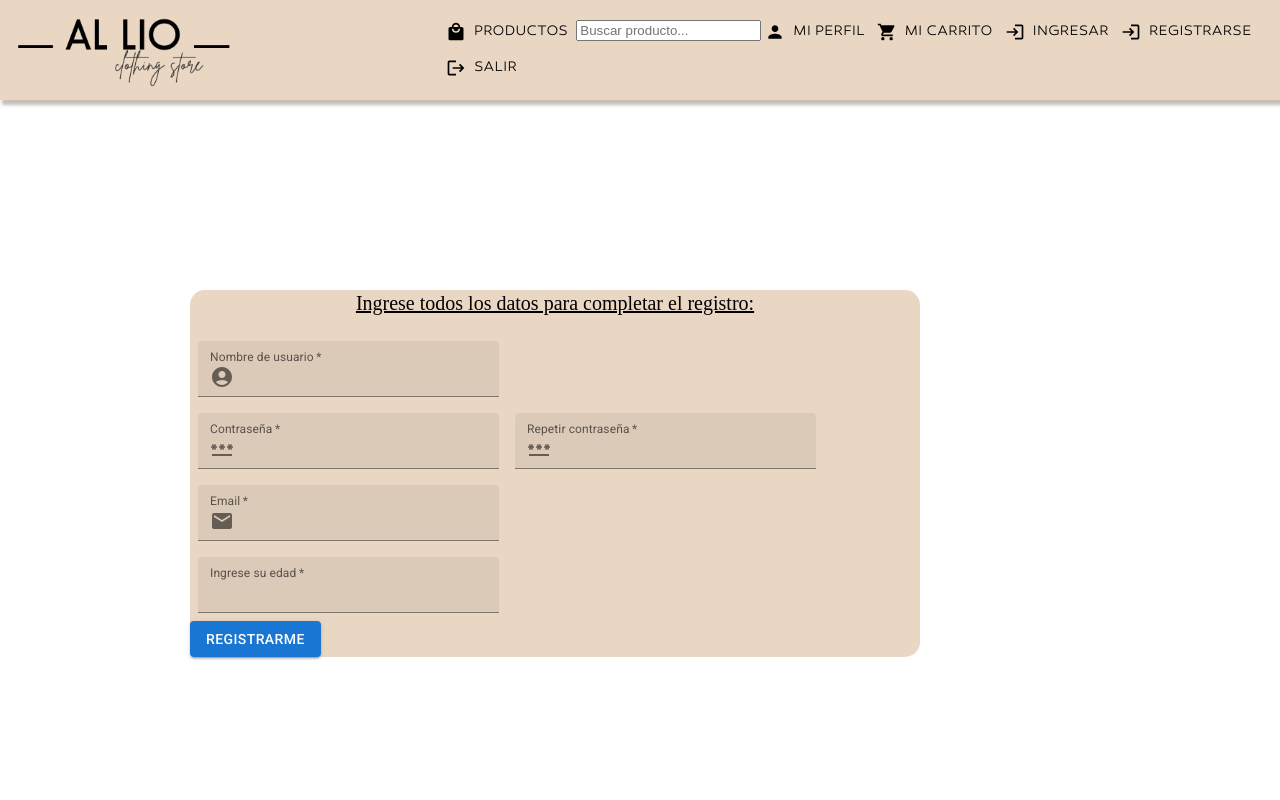
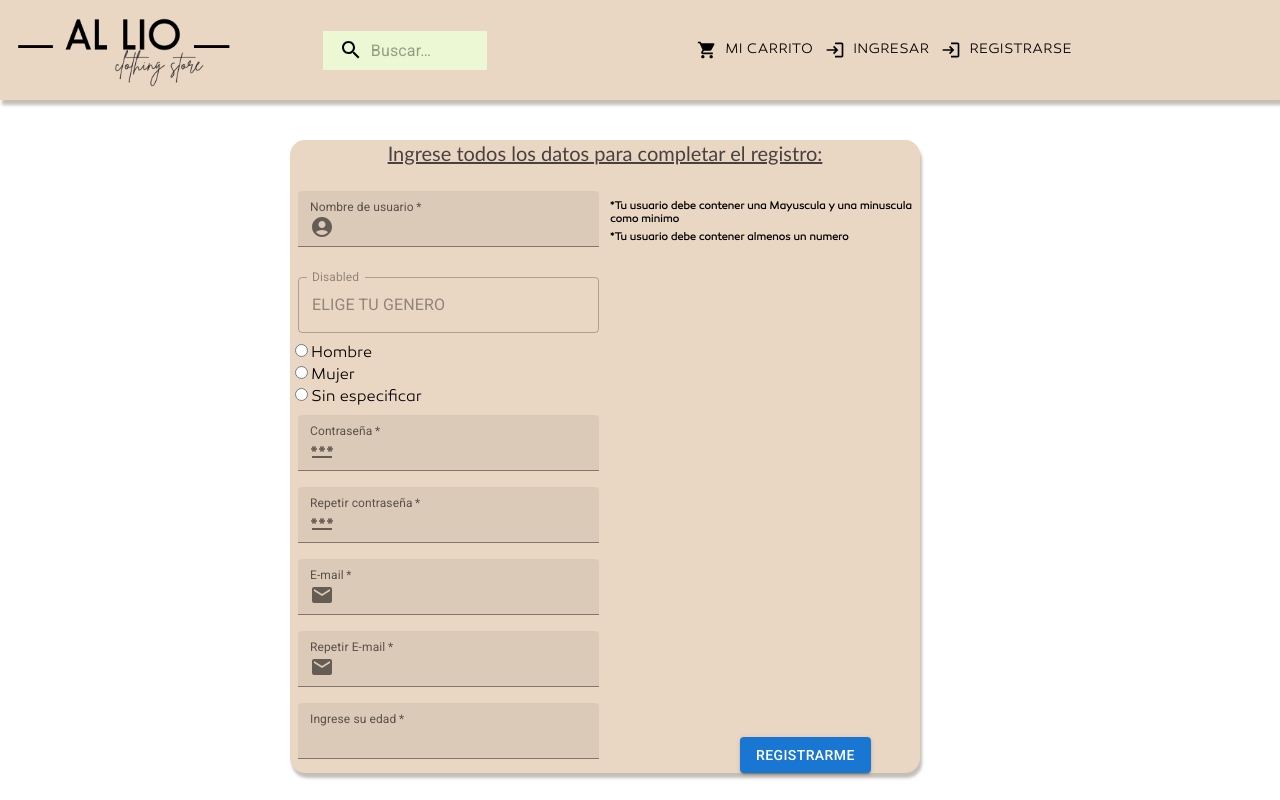
Before and after one commit to BStar098/al_lio_front_repo, a React (Create React App) app: page /signup in a window 1280 px wide. Built offline with nearby package versions, Linux system fonts and the light colour scheme.

Commit message:
cambie la navbar y el login

```diff
--- a/src/App.js
+++ b/src/App.js
@@ -7,6 +7,7 @@ import Main from "./components/Main";
 import Login from "./components/Login";
 import Register from "./components/Register";
 import Item from "./commons/Item";
+import BarraDeBusqueda from "./components/BarraDeBusqueda";
 
 function App() {
   return (
@@ -15,7 +16,7 @@ function App() {
       <div className="bodyContainer">
         <Routes>
           <Route path="/" element={<Main />}></Route>
-          <Route path="/:id" element={<Item/>}></Route>
+          <Route path="/:id" element={<Item />}></Route>
           <Route
             path="/products"
             element={<Grid clothes={clothesArray} />}
--- /dev/null
+++ b/src/components/BarraDeBusqueda.js
@@ -0,0 +1,74 @@
+import * as React from "react";
+import { styled, alpha } from "@mui/material/styles";
+
+import Box from "@mui/material/Box";
+import Toolbar from "@mui/material/Toolbar";
+import IconButton from "@mui/material/IconButton";
+
+import InputBase from "@mui/material/InputBase";
+
+import SearchIcon from "@mui/icons-material/Search";
+
+const Search = styled("div")(({ theme }) => ({
+  position: "relative",
+
+  backgroundColor: "#ecf8d4",
+  "&:hover": {
+    backgroundColor: "#ecf8d4",
+  },
+  marginLeft: 0,
+  [theme.breakpoints.up("sm")]: {
+    marginLeft: theme.spacing(1),
+    width: "auto",
+  },
+}));
+
+const SearchIconWrapper = styled("div")(({ theme }) => ({
+  padding: theme.spacing(0, 2),
+  height: "100%",
+  position: "absolute",
+  pointerEvents: "none",
+  display: "flex",
+  alignItems: "center",
+  justifyContent: "center",
+}));
+
+const StyledInputBase = styled(InputBase)(({ theme }) => ({
+  "& .MuiInputBase-input": {
+    padding: theme.spacing(1, 1, 1, 0),
+    // vertical padding + font size from searchIcon
+    paddingLeft: `calc(1em + ${theme.spacing(4)})`,
+    transition: theme.transitions.create("width"),
+    [theme.breakpoints.up("sm")]: {
+      width: "12ch",
+      "&:focus": {
+        width: "35ch",
+      },
+    },
+  },
+}));
+
+export default function SearchAppBar() {
+  return (
+    <Box sx={{ flexGrow: 1 }}>
+      <Toolbar>
+        <IconButton
+          size="large"
+          edge="start"
+          aria-label="open drawer"
+          sx={{ mr: 2 }}
+        ></IconButton>
+
+        <Search>
+          <SearchIconWrapper>
+            <SearchIcon />
+          </SearchIconWrapper>
+          <StyledInputBase
+            placeholder="Buscar…"
+            inputProps={{ "aria-label": "search" }}
+          />
+        </Search>
+      </Toolbar>
+    </Box>
+  );
+}
--- a/src/components/Navbar.js
+++ b/src/components/Navbar.js
@@ -2,11 +2,11 @@ import { Button } from "@mui/material";
 import { Link } from "react-router-dom";
 import PersonIcon from "@mui/icons-material/Person";
 import ShoppingCartIcon from "@mui/icons-material/ShoppingCart";
-import LocalMallIcon from "@mui/icons-material/LocalMall";
 import LoginIcon from "@mui/icons-material/Login";
 import LogoutIcon from "@mui/icons-material/Logout";
-import "../styles/Navbar/Style.css";
+import "../styles/Navbar, login y register/Style.css";
 import img from "./Logo_pagina.png";
+import BarraDeBusqueda from "./BarraDeBusqueda";
 
 const Navbar = () => {
   return (
@@ -14,40 +14,13 @@ const Navbar = () => {
       <Link to="/">
         <img src={img} alt="alLioLogo" className="imagen" />
       </Link>
-      <div>
-        <Link to="">
-          <Button
-            style={{
-              backgroundColor: "#ead7c3",
-              color: "black",
-              fontFamily: "Canaro",
-            }}
-            className="Boton"
-            startIcon={<LocalMallIcon />}
-          >
-            Productos
-          </Button>
-        </Link>
 
-        <input
-          className="barrita-de-busqueda"
-          type="text"
-          placeholder="Buscar producto..."
-        ></input>
+      <BarraDeBusqueda className="barrita-de-busqueda" />
 
-        <Link to="">
-          <Button
-            startIcon={<PersonIcon />}
-            className="Boton"
-            style={{
-              backgroundColor: "#ead7c3",
-              color: "black",
-              fontFamily: "Canaro",
-            }}
-          >
-            Mi perfil
-          </Button>
-        </Link>
+      <div
+        className="caja-boton"
+        style={{ display: "flex", justifyContent: "flex-end" }}
+      >
         <Link to="">
           <Button
             startIcon={<ShoppingCartIcon />}
@@ -87,7 +60,15 @@ const Navbar = () => {
             Registrarse
           </Button>
         </Link>
-        <Link to="/logout">
+      </div>
+    </div>
+  );
+};
+
+export default Navbar;
+
+/*
+ <Link to="/logout">
           <Button
             className="Boton"
             startIcon={<LogoutIcon />}
@@ -100,9 +81,19 @@ const Navbar = () => {
             Salir
           </Button>
         </Link>
-      </div>
-    </div>
-  );
-};
+        */
 
-export default Navbar;
+/*  <Link to="">
+          <Button
+            startIcon={<PersonIcon />}
+            className="Boton"
+            style={{
+              backgroundColor: "#ead7c3",
+              color: "black",
+              fontFamily: "Canaro",
+            }}
+          >
+            Mi perfil
+          </Button>
+        </Link>
+        */
--- a/src/components/Register.js
+++ b/src/components/Register.js
@@ -7,11 +7,15 @@ import PasswordIcon from "@mui/icons-material/Password";
 import EmailIcon from "@mui/icons-material/Email";
 import { Link } from "react-router-dom";
 import { usersRequests } from "../state/users";
+import { useState, useEffect } from "react";
 
 const register = () => {
   const registerHandler = () => {
     usersRequests.post("/register", {});
   };
+
+  //const [registro, setRegistro] = useState([]);
+
   return (
     <Box
       component="form"
@@ -41,6 +45,37 @@ const register = () => {
               }}
             />
           </Link>
+          <div className="requisitos">
+            <h6 className>
+              *Tu usuario debe contener una Mayuscula y una minuscula como
+              minimo
+            </h6>
+            <h6 className="h6-1">
+              *Tu usuario debe contener almenos un numero
+            </h6>
+          </div>
+        </div>
+        <div>
+          <TextField
+            disabled
+            id="standard-disabled"
+            label="Disabled"
+            defaultValue="ELIGE TU GENERO"
+          />
+        </div>
+        <div className="elegir-genero">
+          <div>
+            <input type="radio" name="citizenship" id="sexo" value="hombre" />
+            Hombre
+          </div>
+          <div>
+            <input type="radio" name="citizenship" id="sexo" value="mujer" />
+            Mujer
+          </div>
+          <div>
+            <input type="radio" name="citizenship" id="sexo" value="mujer" />
+            Sin especificar
+          </div>
         </div>
         <div>
           <Link to="">
@@ -76,13 +111,27 @@ const register = () => {
             />
           </Link>
         </div>
-
         <div>
           <Link to="">
             <TextField
               required
               id="filled-password-input"
-              label="Email"
+              label="E-mail"
+              type="email"
+              autoComplete="current-password"
+              variant="filled"
+              InputProps={{
+                startAdornment: (
+                  <InputAdornment position="start">
+                    <EmailIcon />
+                  </InputAdornment>
+                ),
+              }}
+            />
+            <TextField
+              required
+              id="filled-password-input"
+              label="Repetir E-mail"
               type="email"
               autoComplete="current-password"
               variant="filled"
@@ -96,7 +145,6 @@ const register = () => {
             />
           </Link>
         </div>
-
         <div>
           <TextField
             required
@@ -110,7 +158,7 @@ const register = () => {
             variant="filled"
           />
         </div>
-
+        <div className="boton-registro">
           <Button
             className="enviar-datos"
             variant="contained"
@@ -119,6 +167,7 @@ const register = () => {
             Registrarme
           </Button>
         </div>
+      </div>
     </Box>
   );
 };
--- /dev/null
+++ b/src/styles/Navbar, login y register/Style.css
@@ -0,0 +1,117 @@
+.Navbar {
+  background-color: #ead7c3;
+  display: flex;
+  justify-content: flex-end;
+  align-items: center;
+  padding: 0px;
+  position: sticky;
+  gap: 1%;
+  width: 100%;
+  height: 100px;
+  box-shadow: 2px 5px 3px #8e827683;
+  z-index: 200;
+}
+
+.caja-boton {
+  margin-right: 200px;
+}
+
+.imagen {
+  height: 120px;
+}
+
+.Boton {
+  color: #000000;
+}
+a {
+  text-decoration: none;
+}
+
+.formulario {
+  margin-top: 20px;
+}
+
+.titulo-logeo {
+  margin-top: 190px;
+  font-weight: 500;
+  font-size: 20px;
+  line-height: 130%;
+  color: rgb(73, 64, 64);
+  text-align: center;
+  text-decoration: underline;
+  font-family: "Trebuchet MS", "Lucida Sans Unicode", "Lucida Grande",
+    "Lucida Sans", Arial, sans-serif;
+}
+
+.titulo-registro {
+  margin-top: 190px;
+  font-weight: 500;
+  font-size: 20px;
+  line-height: 130%;
+  color: rgb(73, 64, 64);
+  text-align: center;
+  text-decoration: underline;
+  font-family: "Trebuchet MS", "Lucida Sans Unicode", "Lucida Grande",
+    "Lucida Sans", Arial, sans-serif;
+}
+
+.enviar-datos {
+  margin-top: -90px;
+}
+
+.caja-de-registro {
+  background-color: #ead7c3;
+  margin-left: 290px;
+  margin-right: 360px;
+  border-radius: 15px;
+  margin-top: -150px;
+  align-items: center;
+  box-shadow: 2px 5px 3px #8e827683;
+  box-sizing: 2px 5px 3px #8e827683;
+}
+
+.bienvenido {
+  font-family: "Basis Grotesque Pro";
+  margin-right: 320px;
+}
+
+.caja-de-logeo {
+  background-color: #ead7c3;
+  margin-right: 330px;
+  border-radius: 15px;
+  margin-top: -70px;
+  margin-left: 320px;
+  height: 255px;
+  align-items: center;
+  position: sticky;
+  box-shadow: 2px 5px 3px #8e827683;
+  box-sizing: 2px 5px 3px #8e827683;
+}
+
+.boton-ingreso {
+  margin-left: 20px;
+  margin-top: 20px;
+}
+
+.boton-registro {
+  margin-top: -30px;
+  margin-left: 450px;
+}
+
+.requisitos {
+  margin-top: -80px;
+  margin-left: 320px;
+}
+
+.h6-1 {
+  margin-top: -20px;
+}
+
+.barrita-de-busqueda {
+  border-radius: 10px;
+  margin-left: 3%;
+}
+
+.vista-usuario {
+  text-decoration: underline;
+}
--- a/src/styles/Navbar/Style.css
+++ /dev/null
@@ -1,74 +0,0 @@
-.Navbar {
-  background-color: #ead7c3;
-  display: flex;
-  align-items: center;
-  padding: 0px;
-  position: sticky;
-  gap: 15%;
-  width: 100%;
-  height: 100px;
-  left: 0px;
-  top: 0px;
-  box-shadow: 2px 5px 3px #8e827683;
-  z-index: 200;
-}
-
-.imagen {
-  height: 120px;
-}
-
-.Boton {
-  color: #000000;
-}
-a {
-  text-decoration: none;
-}
-
-.formulario {
-  margin-top: 20px;
-}
-
-.bienvenido {
-  margin-top: 190px;
-  font-family: "Basis Grotesque Pro";
-  font-weight: 500;
-  font-size: 20px;
-  line-height: 130%;
-  color: rgb(0, 0, 0);
-  text-align: center;
-  text-decoration: underline;
-}
-
-.titulo-registro {
-  margin-top: 190px;
-  font-family: "Basis Grotesque Pro";
-  font-weight: 500;
-  font-size: 20px;
-  line-height: 130%;
-  color: rgb(0, 0, 0);
-  text-align: center;
-  text-decoration: underline;
-}
-
-.enviar-datos {
-  margin-top: -90px;
-}
-
-.caja-de-registro {
-  background-color: #ead7c3;
-  margin-left: 90px;
-  margin-left: 190px;
-  margin-right: 360px;
-  border-radius: 15px;
-}
-
-.bienvenido {
-  font-family: "Basis Grotesque Pro";
-}
-
-.caja-de-logeo {
-  background-color: #ead7c3;
-  margin-left: 190px;
-  margin-right: 330px;
-  border-radius: 15px;
-}
```
Also changed, not shown: src/components/Login.js (+42 -5 lines), src/components/MiPerfil.js (added, +51 -0 lines). Lines whose indentation alone changed are shown as unchanged.
